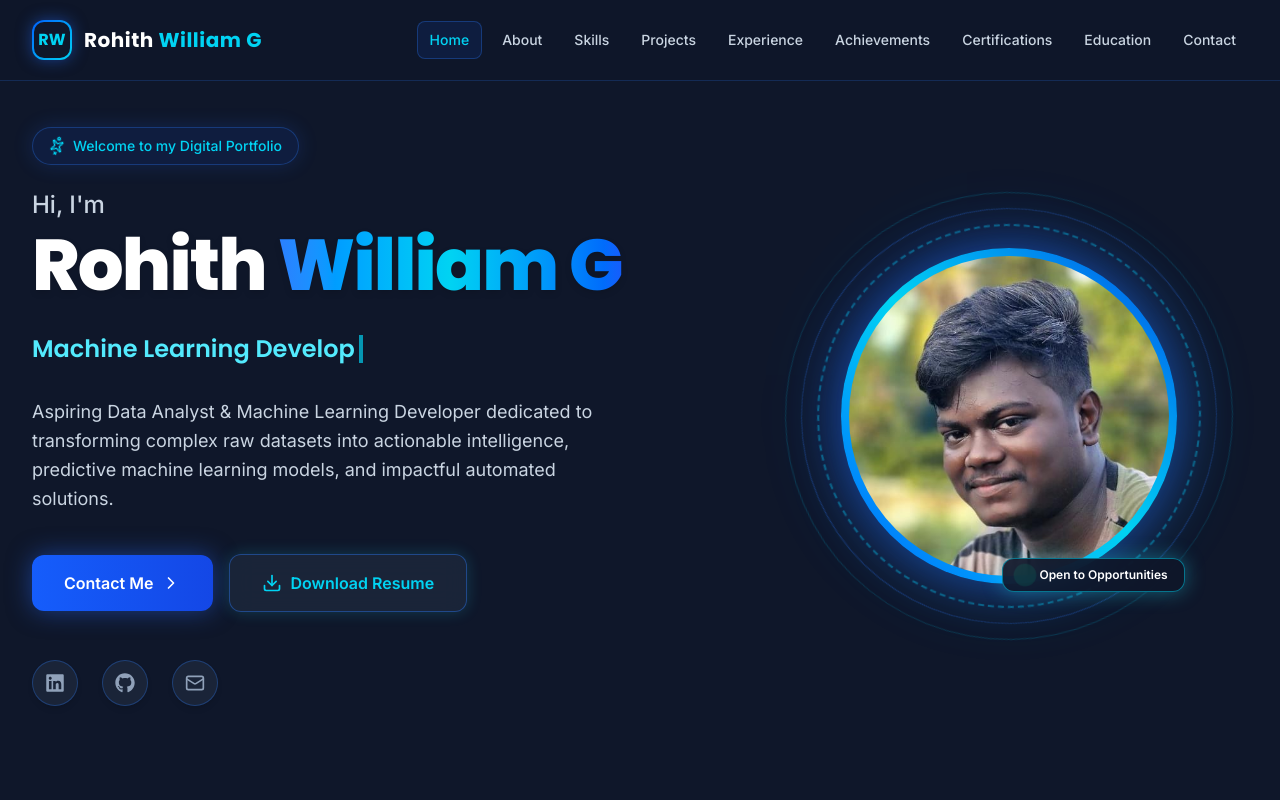
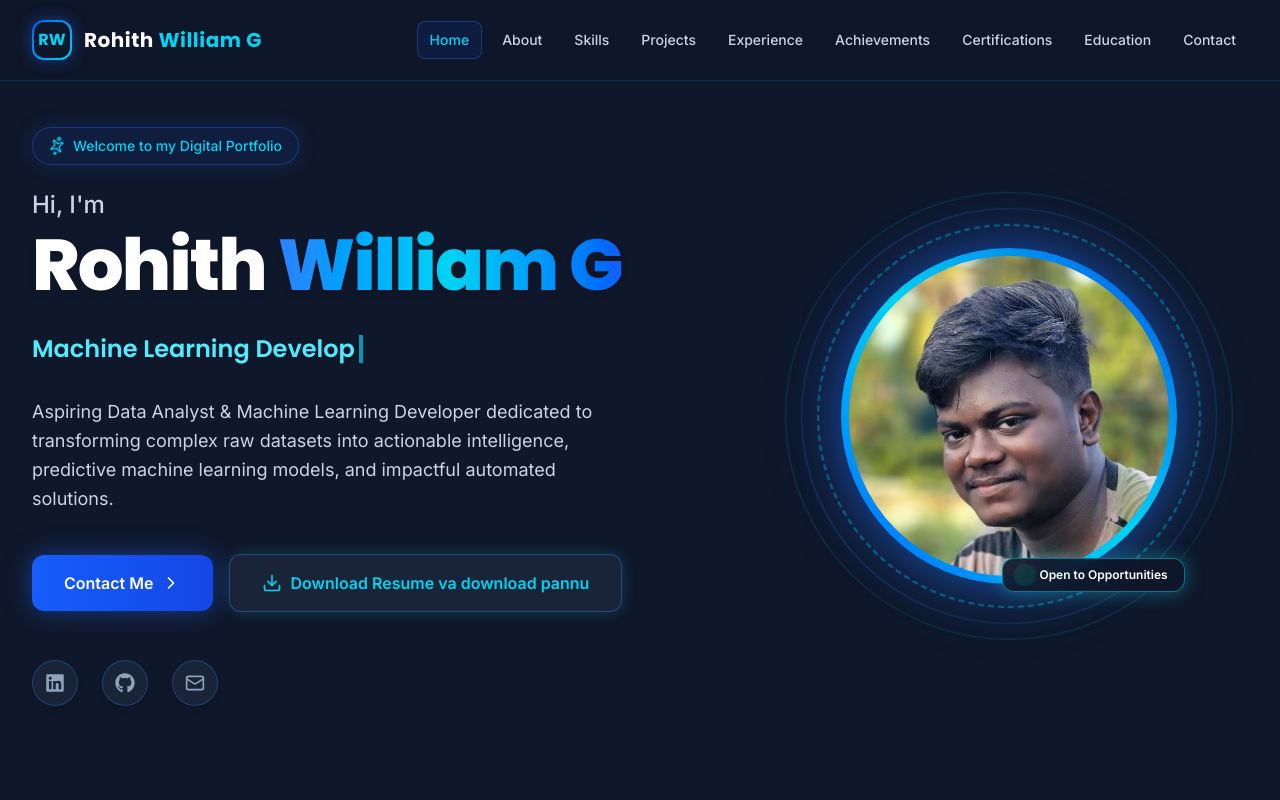
Before and after one commit to Rohith045-alt/My-Proffessional-Portfolio, a React (Vite) app: page / in a window 1280 px wide. Shown: the top 800 px of the page. Built offline with nearby package versions, Linux system fonts and the light colour scheme.

Commit message:
changes made

```diff
--- a/src/App.tsx
+++ b/src/App.tsx
@@ -411,7 +411,7 @@ export default function App() {
 
               <a href="public/resume.pdf" download="Rohith_William_G_Resume.pdf" onMouseEnter={() => setCursorHovered(true)} onMouseLeave={() => setCursorHovered(false)} className="px-8 py-4 rounded-xl bg-slate-800/80 hover:bg-slate-700/80 text-cyan-400 border border-blue-500/40 font-semibold shadow-[0_0_15px_rgba(34,211,238,0.2)] transform hover:-translate-y-1 transition-all flex items-center gap-2 backdrop-blur-md">
                 <Download className="w-5 h-5" />
-                <span>Download Resume</span>
+                <span>Download Resume va download pannu</span>
               </a>
             </div>
 
```
